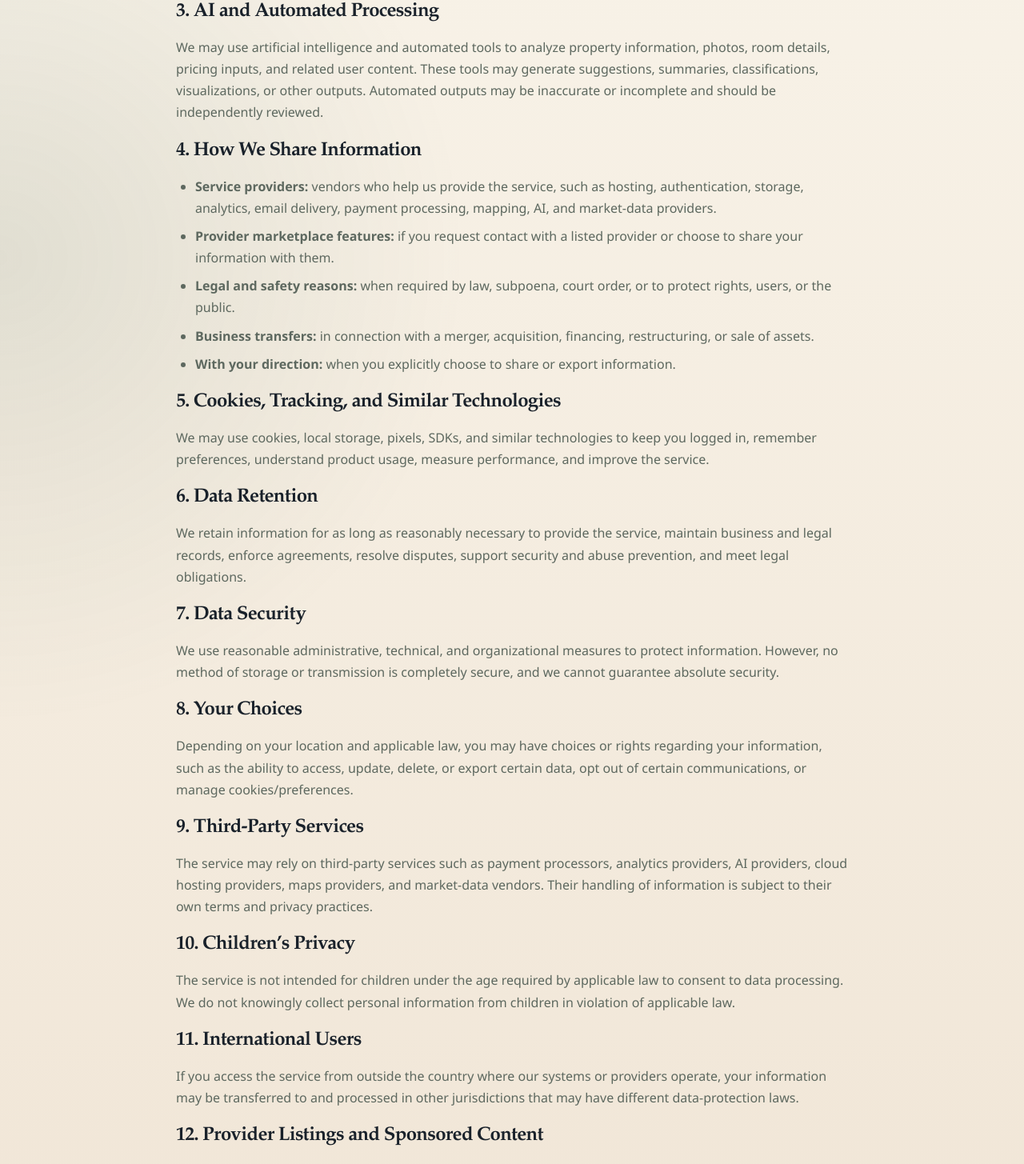
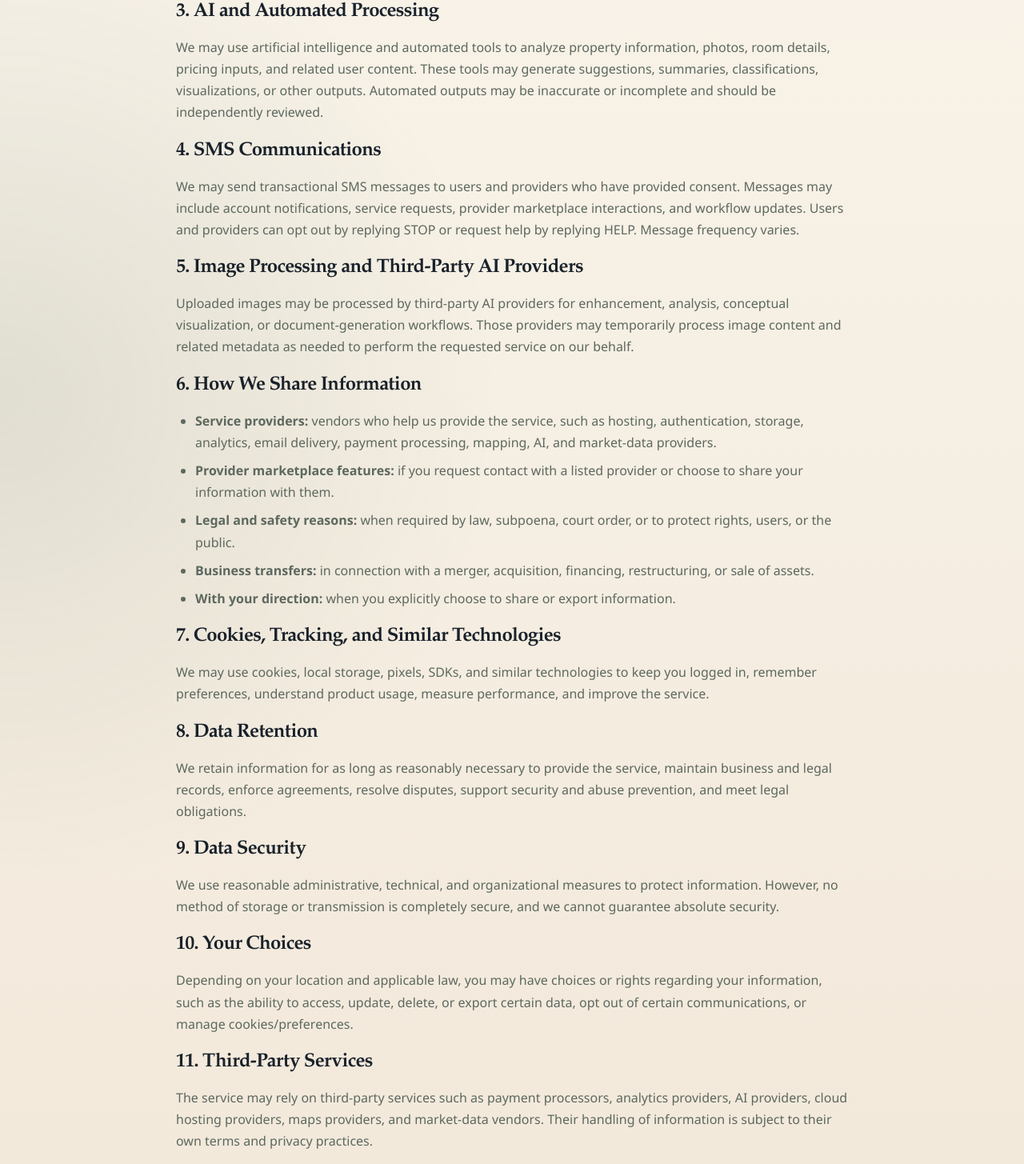
Before and after one commit to suntan-superman/worksideHomeAdvisor, a Next.js app in the folder apps/web/: page /privacy in a window 1280 px wide. Shown: the part 1322-2777 px from the top of the page at 80% size. Built offline with nearby package versions, Linux system fonts and the light colour scheme.

Commit message:
Update Policy Pages

```diff
--- a/apps/web/app/privacy/page.js
+++ b/apps/web/app/privacy/page.js
@@ -31,7 +31,15 @@ const sections = [
     body: 'We may use artificial intelligence and automated tools to analyze property information, photos, room details, pricing inputs, and related user content. These tools may generate suggestions, summaries, classifications, visualizations, or other outputs. Automated outputs may be inaccurate or incomplete and should be independently reviewed.',
   },
   {
-    title: '4. How We Share Information',
+    title: '4. SMS Communications',
+    body: 'We may send transactional SMS messages to users and providers who have provided consent. Messages may include account notifications, service requests, provider marketplace interactions, and workflow updates. Users and providers can opt out by replying STOP or request help by replying HELP. Message frequency varies.',
+  },
+  {
+    title: '5. Image Processing and Third-Party AI Providers',
+    body: 'Uploaded images may be processed by third-party AI providers for enhancement, analysis, conceptual visualization, or document-generation workflows. Those providers may temporarily process image content and related metadata as needed to perform the requested service on our behalf.',
+  },
+  {
+    title: '6. How We Share Information',
     items: [
       '<strong>Service providers:</strong> vendors who help us provide the service, such as hosting, authentication, storage, analytics, email delivery, payment processing, mapping, AI, and market-data providers.',
       '<strong>Provider marketplace features:</strong> if you request contact with a listed provider or choose to share your information with them.',
@@ -41,39 +49,39 @@ const sections = [
     ],
   },
   {
-    title: '5. Cookies, Tracking, and Similar Technologies',
+    title: '7. Cookies, Tracking, and Similar Technologies',
     body: 'We may use cookies, local storage, pixels, SDKs, and similar technologies to keep you logged in, remember preferences, understand product usage, measure performance, and improve the service.',
   },
   {
-    title: '6. Data Retention',
+    title: '8. Data Retention',
     body: 'We retain information for as long as reasonably necessary to provide the service, maintain business and legal records, enforce agreements, resolve disputes, support security and abuse prevention, and meet legal obligations.',
   },
   {
-    title: '7. Data Security',
+    title: '9. Data Security',
     body: 'We use reasonable administrative, technical, and organizational measures to protect information. However, no method of storage or transmission is completely secure, and we cannot guarantee absolute security.',
   },
   {
-    title: '8. Your Choices',
+    title: '10. Your Choices',
     body: 'Depending on your location and applicable law, you may have choices or rights regarding your information, such as the ability to access, update, delete, or export certain data, opt out of certain communications, or manage cookies/preferences.',
   },
   {
-    title: '9. Third-Party Services',
+    title: '11. Third-Party Services',
     body: 'The service may rely on third-party services such as payment processors, analytics providers, AI providers, cloud hosting providers, maps providers, and market-data vendors. Their handling of information is subject to their own terms and privacy practices.',
   },
   {
-    title: '10. Children’s Privacy',
+    title: '12. Children’s Privacy',
     body: 'The service is not intended for children under the age required by applicable law to consent to data processing. We do not knowingly collect personal information from children in violation of applicable law.',
   },
   {
-    title: '11. International Users',
+    title: '13. International Users',
     body: 'If you access the service from outside the country where our systems or providers operate, your information may be transferred to and processed in other jurisdictions that may have different data-protection laws.',
   },
   {
-    title: '12. Provider Listings and Sponsored Content',
+    title: '14. Provider Listings and Sponsored Content',
     body: 'The service may show provider listings, including sponsored placements. Sponsored providers may receive enhanced visibility. We may track provider interactions such as views, clicks, saves, and contact requests to operate the marketplace and related billing or analytics features.',
   },
   {
-    title: '13. Changes to This Privacy Policy',
+    title: '15. Changes to This Privacy Policy',
     body: 'We may update this Privacy Policy from time to time. If we make material changes, we may provide notice through the service or by other appropriate means.',
   },
 ];
@@ -84,7 +92,7 @@ export default function PrivacyPage() {
       <section className="panel-card legal-page">
         <div className="section-eyebrow">Legal</div>
         <h1>Privacy Policy</h1>
-        <p className="legal-meta">Workside Home Advisor • Last updated: March 28, 2026</p>
+        <p className="legal-meta">Workside Software LLC • Effective Date: March 29, 2026</p>
         <p>
           This Privacy Policy explains how Workside Software (&ldquo;Workside,&rdquo; &ldquo;we,&rdquo;
           &ldquo;our,&rdquo; or &ldquo;us&rdquo;) collects, uses, discloses, and protects information in
@@ -112,14 +120,20 @@ export default function PrivacyPage() {
         ))}
 
         <div className="legal-section">
-          <h2>14. Contact</h2>
+          <h2>16. Contact</h2>
           <p>
             If you have questions about this Privacy Policy or your information, contact Workside
-            Software through the support contact listed in the application or website.
+            Software LLC at <a href="mailto:support@worksidesoftware.com">support@worksidesoftware.com</a>.
           </p>
         </div>
 
-        <p className="legal-footer">© 2026 Workside Software. All rights reserved.</p>
+        <p className="legal-footer">
+          © 2026 Workside Software LLC. All rights reserved.
+          <br />
+          8612 Mainsail Drive, Bakersfield, CA 93312
+          <br />
+          Email: support@worksidesoftware.com
+        </p>
       </section>
     </AppFrame>
   );
```
Also changed, not shown: apps/web/app/sms-consent/page.js (+19 -5 lines), apps/web/app/terms/page.js (+28 -18 lines).
